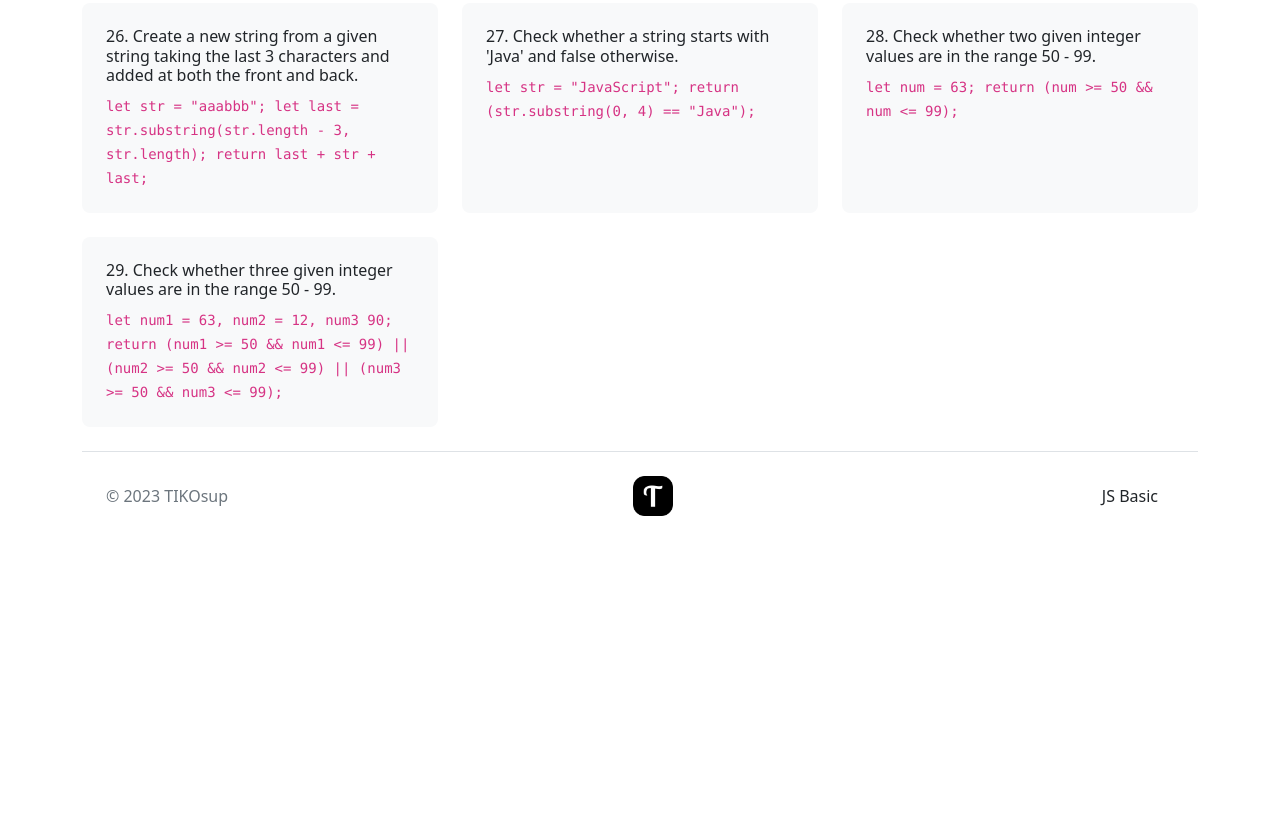
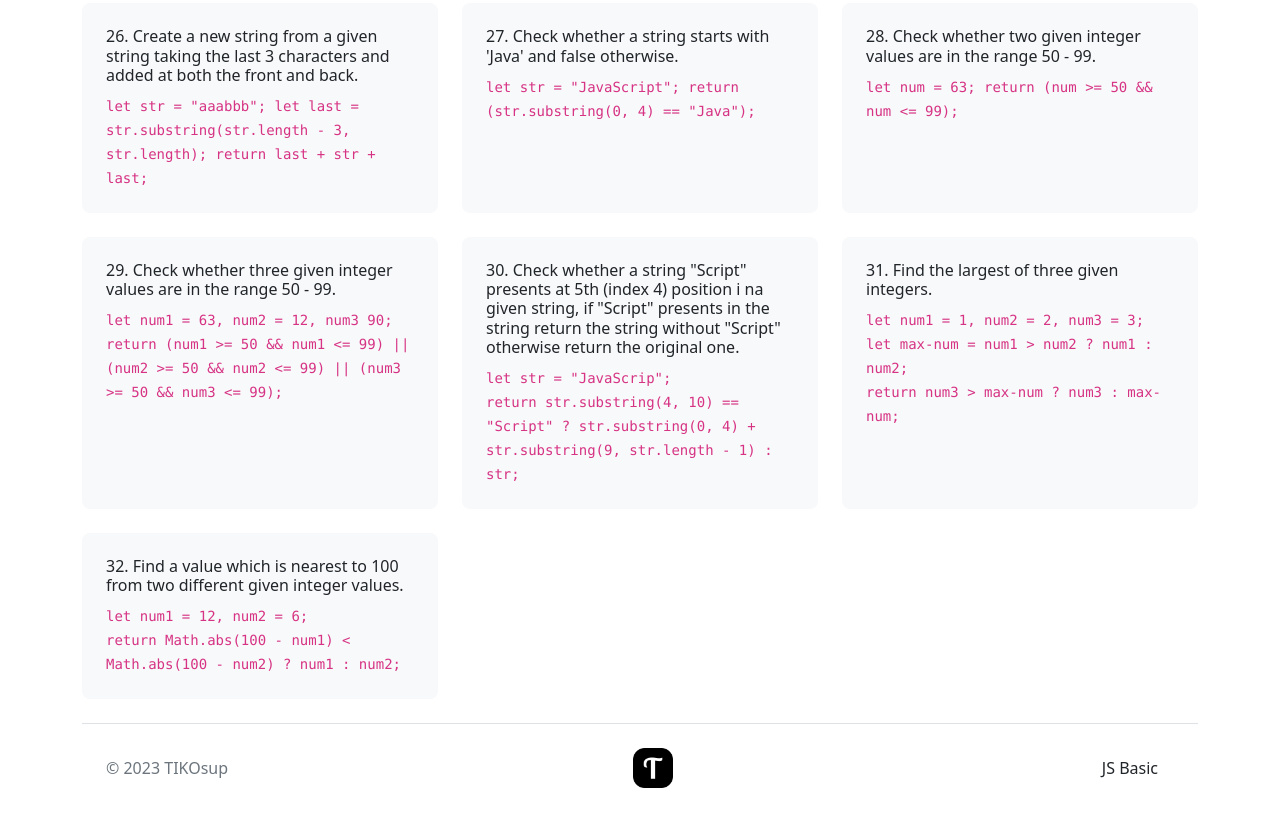
Before and after one commit to TIKOsup/w3resource-exercises, a plain HTML site: page JS-basic/index.html in a window 1280 px wide. Shown: the part 1923-2749 px from the top of the page. Before the commit the page ends 2487 px from the top, so only its background shows below. Drawn offline with nearby package versions, Linux system fonts and the light colour scheme.

Commit message:
feat: add exercises 30-32

```diff
--- a/JS-basic/index.html
+++ b/JS-basic/index.html
@@ -250,6 +250,40 @@
             </code>
           </div>
         </section>
+        <section class="col-lg-4 col-md-6 col-sm-12 mb-4">
+          <div class="h-100 p-4 bg-light rounded-3">
+            <h2 class="fs-6">30. Check whether a string "Script" presents at
+              5th (index 4) position i na given string, if "Script" presents
+              in the string return the string without "Script" otherwise return
+              the original one.
+            </h2>
+            <code>
+              let str = "JavaScrip"; <br>
+              return str.substring(4, 10) == "Script" ?
+                str.substring(0, 4) + str.substring(9, str.length - 1) : str;
+            </code>
+          </div>
+        </section>
+        <section class="col-lg-4 col-md-6 col-sm-12 mb-4">
+          <div class="h-100 p-4 bg-light rounded-3">
+            <h2 class="fs-6">31. Find the largest of three given integers.</h2>
+            <code>
+              let num1 = 1, num2 = 2, num3 = 3; <br>
+              let max-num = num1 > num2 ? num1 : num2; <br>
+              return num3 > max-num ? num3 : max-num;
+            </code>
+          </div>
+        </section>
+        <section class="col-lg-4 col-md-6 col-sm-12 mb-4">
+          <div class="h-100 p-4 bg-light rounded-3">
+            <h2 class="fs-6">32. Find a value which is nearest to 100 from
+              two different given integer values.</h2>
+            <code>
+              let num1 = 12, num2 = 6; <br>
+              return Math.abs(100 - num1) < Math.abs(100 - num2) ? num1 : num2;
+            </code>
+          </div>
+        </section>
       </div>
     </main>
     <footer class="p-4 mb-4 border-top d-flex justify-content-between">
```
